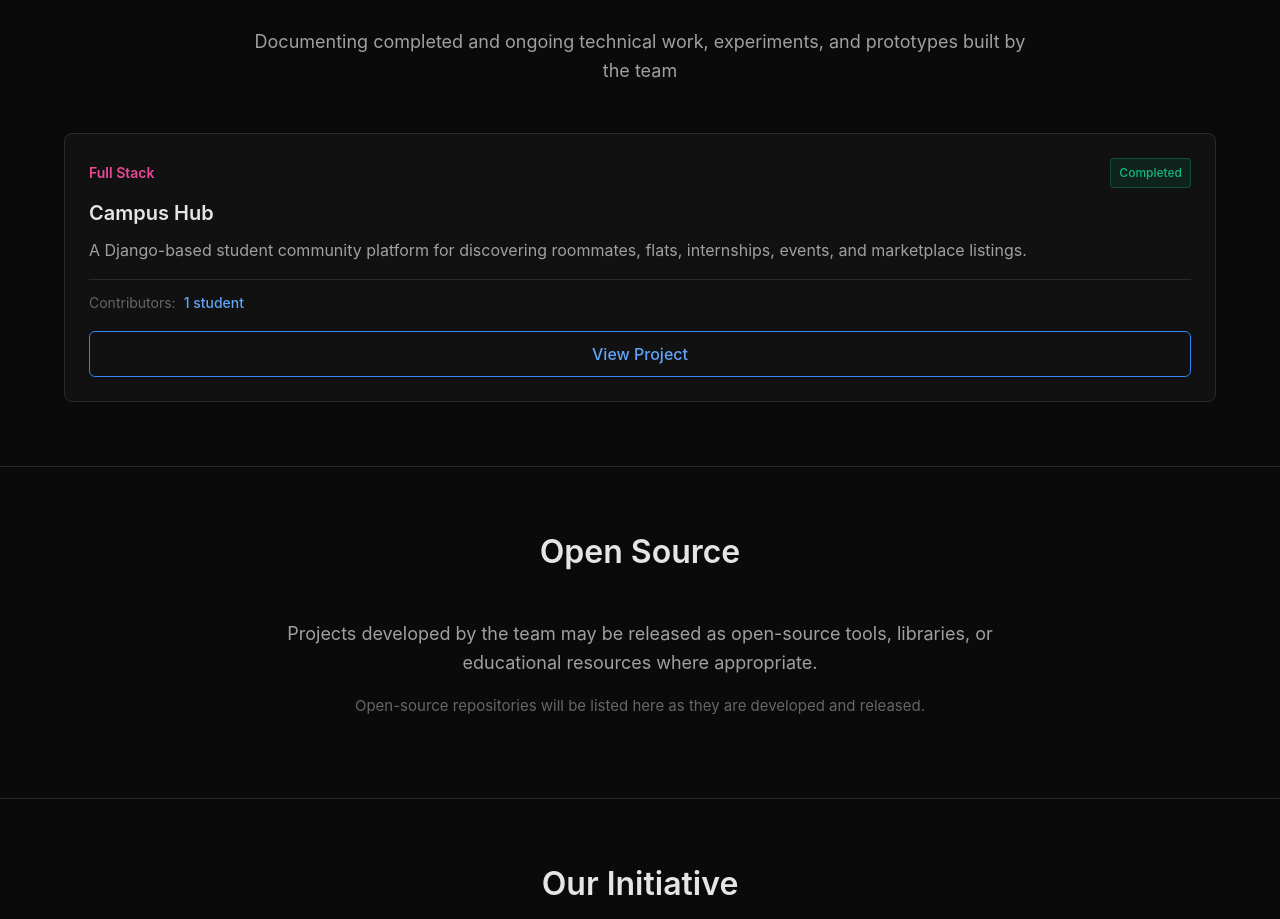
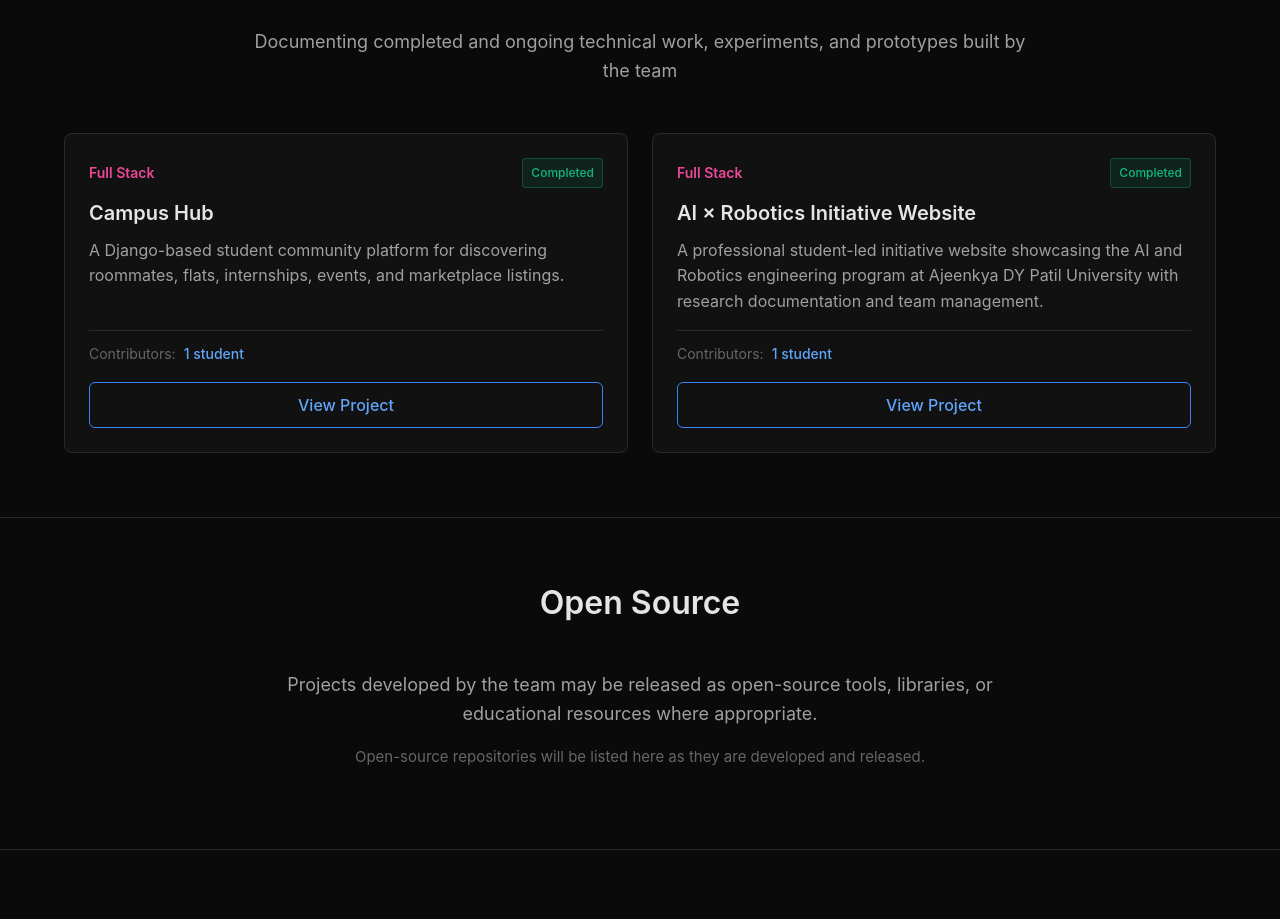
Before and after one commit to RiteshhVishwakarma/ai-robotics-initiative-project, a React (Vite) app: page / in a window 1280 px wide. Shown: the part 960-1879 px from the top of the page. Built offline with nearby package versions, Linux system fonts and the light colour scheme.

Commit message:
feat: add AI × Robotics Initiative Website as second research project

```diff
--- a/src/data/research.js
+++ b/src/data/research.js
@@ -42,7 +42,7 @@ export const researchProjects = [
     ],
     images: [],
     videos: [],
-    demoUrl: null, // Add live URL when deployed
+    demoUrl: "https://campushub-wy3v.onrender.com/",
     githubUrl: "https://github.com/RiteshhVishwakarma/campushub",
     contributors: [
       {
@@ -51,7 +51,56 @@ export const researchProjects = [
         year: "Student",
         contribution: "Full Stack Development - Designed and built the complete application including backend architecture, database design, frontend UI, authentication system, and production deployment configuration",
         github: "https://github.com/RiteshhVishwakarma",
-        linkedin: "#"
+        linkedin: "https://www.linkedin.com/in/ritesh-vishwakarma-272907229/"
+      }
+    ]
+  },
+  {
+    id: 2,
+    slug: "ai-robotics-initiative-website",
+    title: "AI × Robotics Initiative Website",
+    status: "Completed",
+    domain: "Full Stack",
+    summary: "A professional student-led initiative website showcasing the AI and Robotics engineering program at Ajeenkya DY Patil University with research documentation and team management.",
+    objective: "Create a credible, professional website to present the AI × Robotics Initiative to students, faculty, and external stakeholders. Showcase actual completed projects, facilitate recruitment, and maintain a research portfolio.",
+    approach: "Built a modern React-based single-page application with focus on performance, accessibility, and honest representation. Implemented research project showcase system with contributor credits, responsive design, and clean dark-themed UI matching engineering documentation aesthetics.",
+    technologies: [
+      "React",
+      "Vite",
+      "JavaScript",
+      "CSS3",
+      "HTML5",
+      "CSS Custom Properties"
+    ],
+    implementation: "Developed a complete frontend application with 12 major sections including hero, research showcase, team management, and recruitment. Built reusable component architecture with proper data separation. Implemented responsive navigation with mobile hamburger menu, smooth scrolling, and accessibility features (ARIA labels, keyboard navigation, focus states). Created research project detail pages with contributor credit system. Added Phase 2 enhancements including improved responsive behavior, accessibility improvements, and UI consistency polish.",
+    results: "Successfully delivered production-ready website with complete frontend structure, research documentation infrastructure, and recruitment integration. Achieved responsive design across all devices, enhanced accessibility with keyboard and screen reader support, and proper SEO optimization. Website effectively showcases Campus Hub as the first completed project with proper technical documentation.",
+    futureWork: "Add more completed research projects as they are developed, implement analytics tracking, add image optimization, integrate with university systems if needed, and potentially add content management capabilities for easier updates.",
+    features: [
+      "Professional dark-themed UI",
+      "Research & Experiments showcase",
+      "Project detail pages with contributor credits",
+      "Responsive mobile-first design",
+      "Smooth scrolling navigation",
+      "Mobile hamburger menu",
+      "Team member management",
+      "Faculty mentor section",
+      "Student recruitment integration",
+      "Accessibility features (ARIA, keyboard nav)",
+      "Focus states and reduced motion support",
+      "SEO optimized structure"
+    ],
+    images: [],
+    videos: [],
+    demoUrl: null,
+    githubUrl: "https://github.com/RiteshhVishwakarma/ai-robotics-initiative-project",
+    contributors: [
+      {
+        name: "Ritesh Vishwakarma",
+        branch: "BCA",
+        year: "Student",
+        contribution: "Full Stack Development - Designed and built the complete website including component architecture, responsive design, research showcase system, accessibility features, and deployment configuration",
+        github: "https://github.com/RiteshhVishwakarma",
+        linkedin: "https://www.linkedin.com/in/ritesh-vishwakarma-272907229/"
       }
     ]
   }
```
